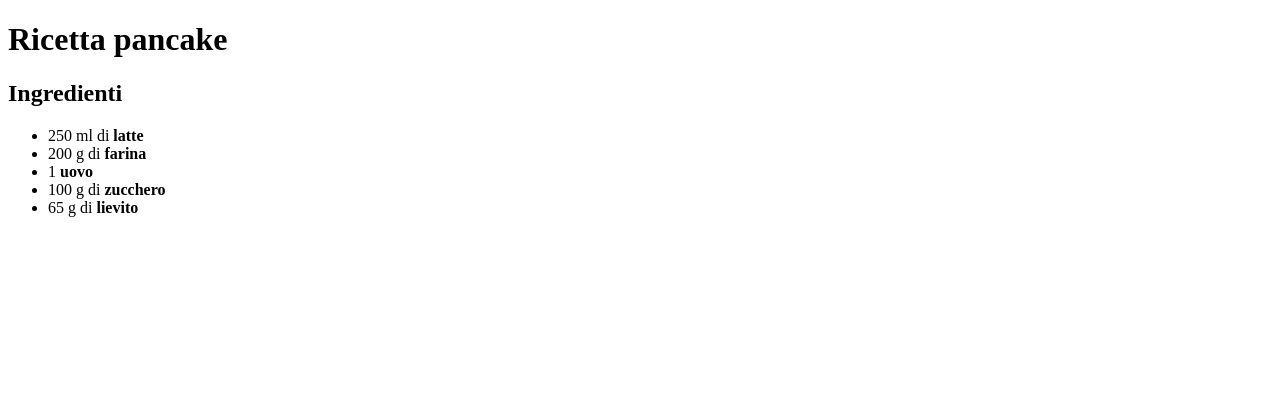
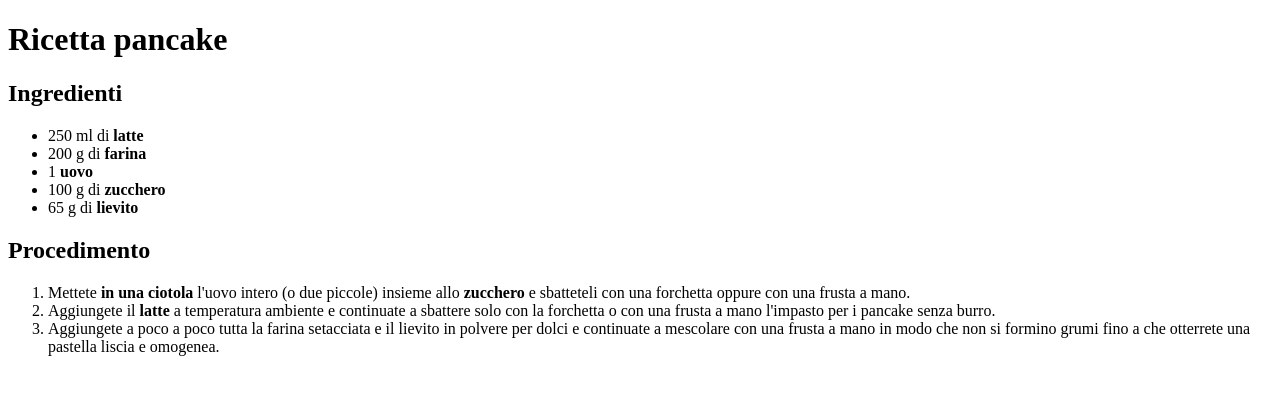
Before and after one commit to Pedra96/html-ricetta-pancake, a plain HTML site: page index.html in a window 1280 px wide. Drawn offline with Linux system fonts and the light colour scheme.

Commit message:
Aggiunto lista procedimenti

```diff
--- a/index.html
+++ b/index.html
@@ -26,5 +26,24 @@
             65 g di <b>lievito</b>
         </li>
     </ul>
+    <h2>Procedimento</h2>
+    <ol>
+        <li>
+            Mettete <b>in una ciotola</b> l'uovo intero (o due piccole)
+            insieme allo <b>zucchero</b> e sbatteteli con una forchetta
+            oppure con una frusta a mano.
+        </li>
+        <li>
+            Aggiungete il <b>latte</b> a temperatura ambiente e continuate
+            a sbattere solo con la forchetta o con una frusta a mano l'impasto per i pancake
+            senza burro.
+        </li>
+        <li>
+            Aggiungete a poco a poco tutta la farina setacciata e il lievito in polvere
+            per dolci e continuate a mescolare con una frusta a mano in modo che non si formino grumi
+            fino a che otterrete una pastella liscia e omogenea.
+        </li>
+    </ol>
+
 </body>
 </html>
```
